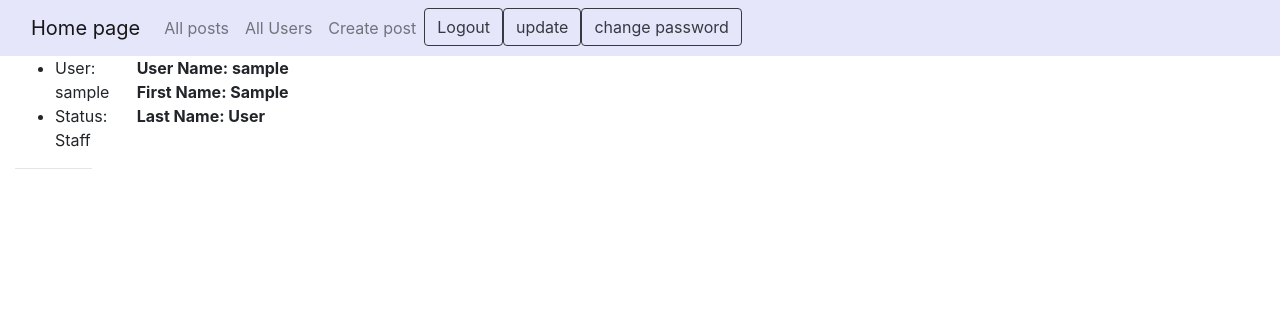
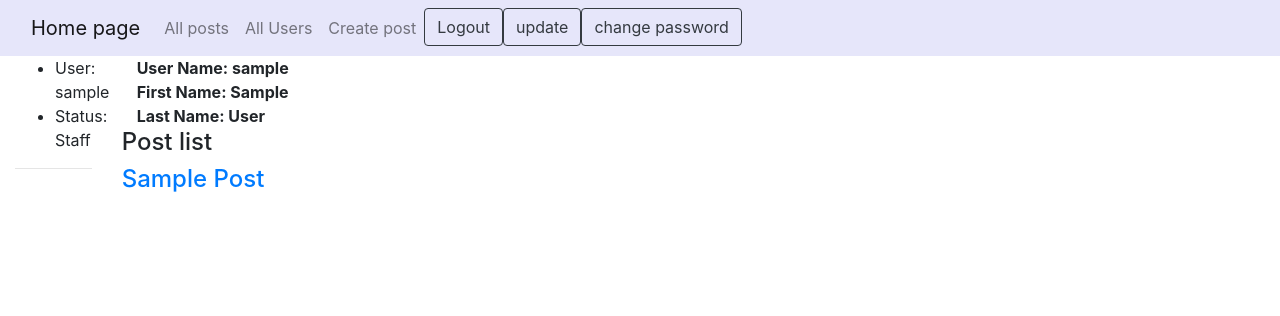
Before and after one commit to NikoGlonti/Practice_hille, a Django app: page /blog/profiles/1/ in a window 1280 px wide. Shown: the top 316 px of the page. Run offline with Django 4.2, Linux system fonts and the light colour scheme; tables that the repository leaves empty hold one stand-in row (values such as "Sample post").

Commit message:
post list in profile author

```diff
--- a/blog/templates/profile_info.html
+++ b/blog/templates/profile_info.html
@@ -8,5 +8,10 @@
         <strong><br>Last Name: {{ user.last_name }}</strong>
 
     </div>
-
+   <h4>Post list</h4>
+      {% for blog in object_list %}
+        <div class="container-sm-2">
+           <h4><a href="{{ blog.get_absolute_url }}">{{ blog.title|title }}</a></h4>
+                {% endfor %}
+            </div>
 {% endblock %}
--- a/blog/urls.py
+++ b/blog/urls.py
@@ -15,4 +15,5 @@ urlpatterns = [
     path('contact/', views.MessageAdmin.as_view(), name='message-admin'),
     path('profiles/<int:pk>/update/', views.UserEditView.as_view(), name='user-update'),
     path('password_reset_confirm/<int:pk>', views.BloggerPasswordChangeView.as_view(), name='password_reset_confirm'),
+    path('profiles/<int:pk>/', views.ProfileInfo.as_view(), name='profile-list'),
 ]
--- a/blog/views.py
+++ b/blog/views.py
@@ -155,10 +155,19 @@ class CommentCreateView(SuccessMessageMixin, generic.CreateView):
         return super(CommentCreateView, self).form_valid(form)
 
 
-@method_decorator(cache_page(30), name='dispatch')
+# @method_decorator(cache_page(30), name='dispatch')
 class ProfileInfo(generic.DetailView):
     model = User
     template_name = "profile_info.html"
+
+    def get_context_data(self, **kwargs):
+        if self.request.user == self.get_object():
+            object_list = Post.objects.filter(author=self.get_object())
+            context = super(ProfileInfo, self).get_context_data(object_list=object_list, **kwargs)
+        else:
+            object_list = Post.objects.filter(author=self.get_object())
+            context = super(ProfileInfo, self).get_context_data(object_list=object_list, **kwargs)
+        return context
 
 
 @method_decorator(cache_page(30), name='dispatch')
```
